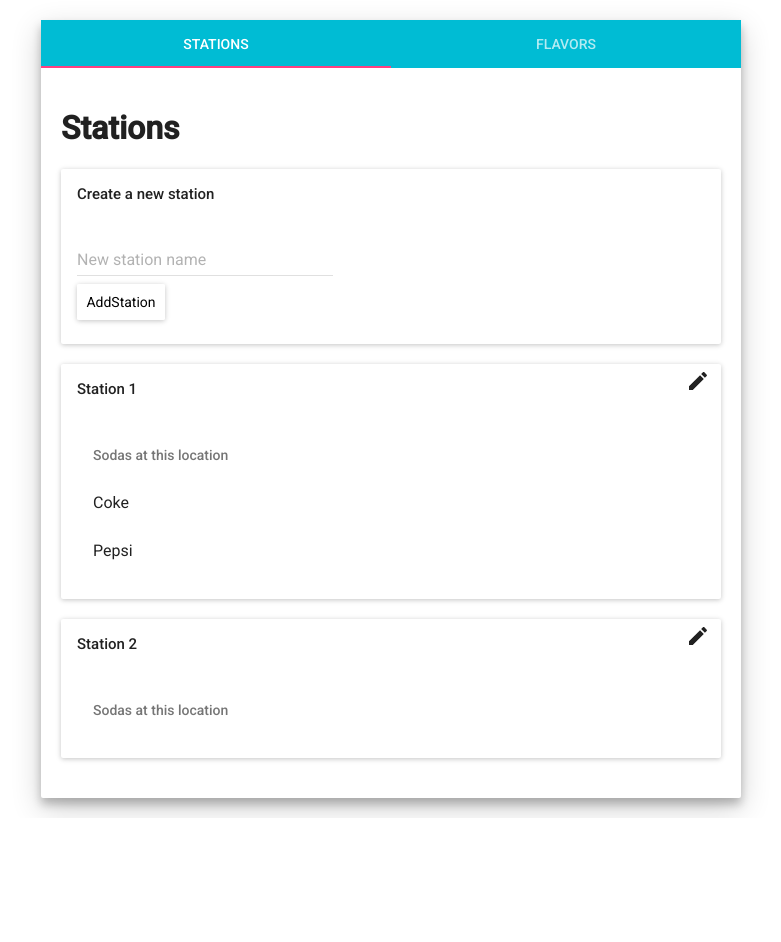
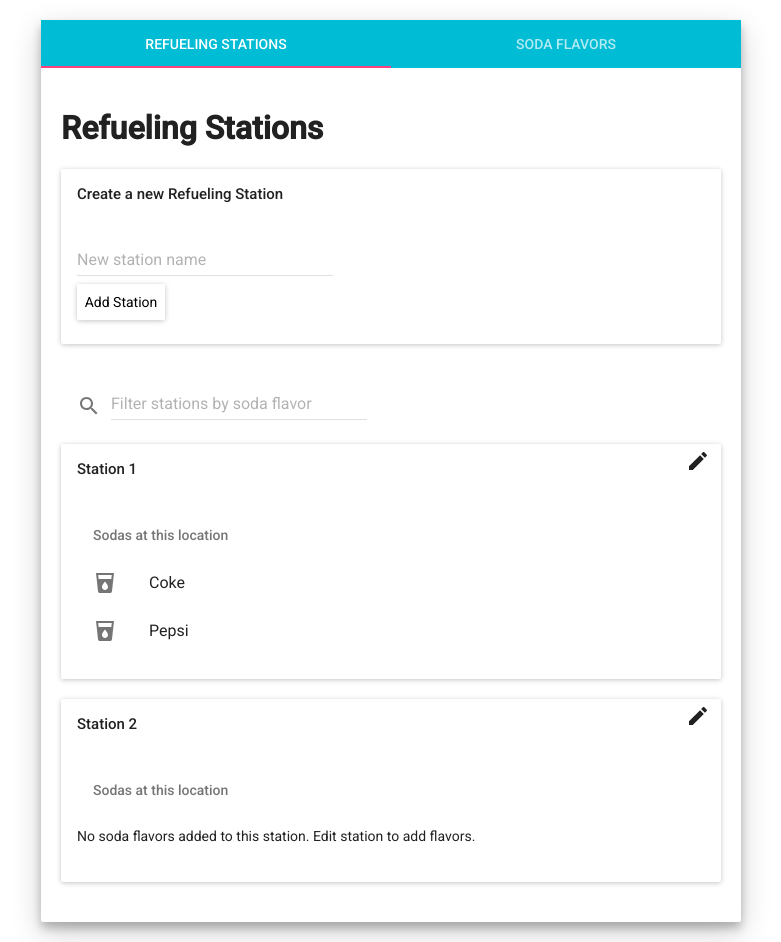
Before and after one commit to mpedersen15/soda-rack, a React (Create React App) app: page / in a window 1280 px wide. Shown: the whole page, without its empty margins (249-1030 px from the left). Before the commit the page ends 818 px from the top, so only its background shows below. Built offline with nearby package versions, Linux system fonts and the light colour scheme.

Commit message:
added StationList and FlavorList filtering

```diff
--- a/src/components/Flavor/Flavor.js
+++ b/src/components/Flavor/Flavor.js
@@ -6,7 +6,7 @@ class Flavor extends Component {
     render() {
         return (
             <div className="flavor">
-                <ListItem primaryText={this.props.flavor.name} leftIcon={<MapsLocalDrink />} />
+                <ListItem disabled={true} primaryText={this.props.flavor.name} leftIcon={<MapsLocalDrink />} />
             </div>
         );
     }
--- a/src/components/FlavorList/FlavorList.js
+++ b/src/components/FlavorList/FlavorList.js
@@ -6,30 +6,50 @@ import { addFlavor } from '../../actions'
 import { Card, CardHeader, CardText } from 'material-ui/Card';
 import TextField from 'material-ui/TextField';
 import RaisedButton from 'material-ui/RaisedButton';
-import { List } from 'material-ui/List';
+import { List, ListItem } from 'material-ui/List';
+import ActionSearch from 'material-ui/svg-icons/action/search';
 
 const style = {
     container: {
-        padding: 20
+        padding: '0 20px 20px 20px'
     },
     input: {
         display: 'block'
+    },
+    card: {
+        marginBottom: 20
+    },
+    icon: {
+        marginTop: 14
+    },
+    searchItem: {
+        padding: '0px 16px 16px 50px'
+    },
+    cardText: {
+        padding: '0 16px'
     }
+
 };
 
 class FlavorList extends Component {
     constructor(props) {
         super(props);
         this.state = {
-            inputValue: ''
+            inputValue: '',
+            filterValue: ''
         };
 
         this.handleInputChange = this.handleInputChange.bind(this);
+        this.handleFilterChange = this.handleFilterChange.bind(this);
         this.handleSubmit = this.handleSubmit.bind(this);
     }
 
     handleInputChange(e) {
         this.setState({ inputValue: e.target.value });
+    }
+
+    handleFilterChange(e) {
+        this.setState({ filterValue: e.target.value });
     }
 
     handleSubmit(e) {
@@ -48,26 +68,35 @@ class FlavorList extends Component {
 
     render() {
         const renderFlavors = () => {
-            return this.props.flavors.map(item => (<Flavor key={item.id} flavor={item}/>))
+            return this.props.flavors.filter(flavor => flavor.name.includes(this.state.filterValue)).map(item => (<Flavor key={item.id} flavor={item}/>))
         };
 
         return (
             <div style={style.container}>
-                <h1>Flavors</h1>
+                <h1>Soda Flavors</h1>
 
-                <Card>
+                <Card style={style.card}>
                     <CardHeader title="Add a new flavor"/>
                     <CardText>
                         <form onSubmit={this.handleSubmit}>
                             <TextField style={style.input} value={this.state.inputValue} onChange={this.handleInputChange} hintText="Add a new flavor" />
                             <RaisedButton type="submit">Add flavor</RaisedButton>
                         </form>
+                    </CardText>
+                </Card>
+
+                <Card>
+                    <CardHeader title="Available flavors"/>
+                    <CardText style={style.cardText}>
                         <List>
+                        <ListItem style={style.searchItem} disabled={true} leftIcon={<ActionSearch style={style.icon}/>} children={<TextField style={style.input} value={this.state.filterValue} onChange={this.handleFilterChange} hintText="Filter soda by name" />}/>
+
+                        {/* <TextField style={style.input} value={this.state.filterValue} onChange={this.handleFilterChange} hintText="Filter soda by name" /> */}
+
                             {renderFlavors()}
                         </List>
                     </CardText>
                 </Card>
-
             </div>
         );
     }
--- a/src/components/Main/Main.js
+++ b/src/components/Main/Main.js
@@ -17,10 +17,10 @@ class Main extends Component {
         return (
             <Paper style={style.paper} zDepth={3}>
                 <Tabs>
-                    <Tab label="Stations" >
+                    <Tab label="Refueling Stations" >
                         <StationList/>
                     </Tab>
-                    <Tab label="Flavors" >
+                    <Tab label="Soda Flavors" >
                         <FlavorList />
                     </Tab>
                 </Tabs>
--- a/src/components/Station/Station.js
+++ b/src/components/Station/Station.js
@@ -6,6 +6,7 @@ import { List, ListItem } from 'material-ui/List';
 import FlatButton from 'material-ui/FlatButton';
 import Subheader from 'material-ui/Subheader';
 import EditorModeEdit from 'material-ui/svg-icons/editor/mode-edit';
+import MapsLocalDrink from 'material-ui/svg-icons/maps/local-drink';
 const style = {
     card: {
         marginBottom: 20,
@@ -28,10 +29,12 @@ class Station extends Component {
         const renderFlavors = () => {
             const { flavors } = this.props.station;
             if (flavors.length) {
+
                 return flavors.map((flavor, index) => {
-                    return <ListItem disabled={true} key={index} primaryText={flavor.name} />
-                    // return <li key={index}>{flavor.name}</li>
+                    return <ListItem disabled={true} key={index} primaryText={flavor.name} leftIcon={<MapsLocalDrink/>} />
                 });
+            } else {
+                return <p>No soda flavors added to this station. Edit station to add flavors.</p>
             }
 
         }
--- a/src/components/StationList/StationList.js
+++ b/src/components/StationList/StationList.js
@@ -5,6 +5,8 @@ import Station from '../Station/Station';
 import TextField from 'material-ui/TextField';
 import { addStation } from '../../actions';
 import { RaisedButton } from 'material-ui';
+import ActionSearch from 'material-ui/svg-icons/action/search';
+import { ListItem } from 'material-ui/List';
 
 const style = {
     container: {
@@ -15,10 +17,31 @@ const style = {
     },
     input: {
         display: 'block'
+    },
+    icon: {
+        marginTop: 30
+    },
+    searchItem: {
+        padding: '16px 16px 16px 50px'
     }
 };
 
 class StationList extends Component {
+    constructor(props) {
+        super(props);
+
+        this.state = {
+            filterValue: ''
+        };
+
+        this.handleSubmit = this.handleSubmit.bind(this);
+        this.handleFilterChange = this.handleFilterChange.bind(this);
+    }
+
+    handleFilterChange(e) {
+        this.setState({ filterValue: e.target.value });
+    }
+
     handleSubmit(e) {
         e.preventDefault();
 
@@ -36,22 +59,27 @@ class StationList extends Component {
     }
     render() {
         const renderStations = () => {
-            return this.props.stations.map(item => (<Station key={item.id} station={item}/>))
+            return this.props.stations.filter(station => {
+                if (!this.state.filterValue) { return true; }
+
+                return station.flavors.some(flavor => flavor.name.toLowerCase().includes(this.state.filterValue.toLowerCase()));
+
+            }).map(item => (<Station key={item.id} station={item}/>))
         };
 
         return (
             <div style={style.container}>
-                <h1>Stations</h1>
+                <h1>Refueling Stations</h1>
                 <Card style={style.card}>
-                    <CardHeader title="Create a new station"/>
+                    <CardHeader title="Create a new Refueling Station"/>
                     <CardText>
                     <form>
                         <TextField style={style.input} ref="newStation" hintText="New station name" />
-                        <RaisedButton onClick={this.handleSubmit.bind(this)}>AddStation</RaisedButton>
+                        <RaisedButton onClick={this.handleSubmit}>Add Station</RaisedButton>
                     </form>
                     </CardText>
                 </Card>
-
+                <ListItem style={style.searchItem} disabled={true} leftIcon={<ActionSearch style={style.icon}/>} children={<TextField style={style.input} value={this.state.filterValue} onChange={this.handleFilterChange} hintText="Filter stations by soda flavor" />}/>
                 {renderStations()}
             </div>
         );
```
